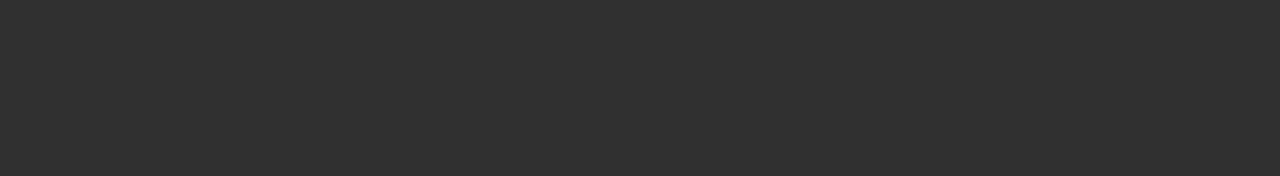
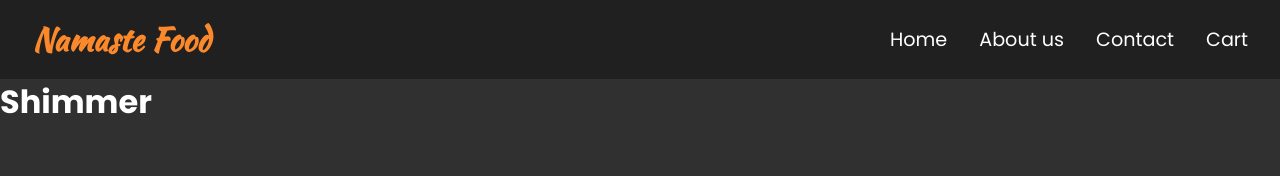
Before and after one commit to itisameerkhan/namaste-food, a React (Vite) app: page /restaurants/1 in a window 1280 px wide. Before the commit this address had no page. Shown: the top 176 px of the page. Built offline with nearby package versions, Linux system fonts and the light colour scheme; no server answers.

Commit message:
dynamic routing implemented

```diff
--- a/src/App.js
+++ b/src/App.js
@@ -6,6 +6,7 @@ import { createBrowserRouter, Outlet, RouterProvider } from "react-router-dom";
 import About from "./components/About";
 import Contact from "./components/Contact";
 import Error from "./components/Error";
+import RestaurantMenu from "./components/RestaurantMenu";
 
 const App = () => {
   return (
@@ -34,6 +35,10 @@ const appRouter = createBrowserRouter([
         path: "/contact",
         element: <Contact />,
       },
+      {
+        path: "/restaurants/:resId",
+        element: <RestaurantMenu />
+      }
     ],
   },
 ]);
--- a/src/components/Header.jsx
+++ b/src/components/Header.jsx
@@ -1,4 +1,5 @@
 import "./Header.scss";
+import { Link } from "react-router-dom";
 
 const Header = () => {
   return (
@@ -8,9 +9,13 @@ const Header = () => {
           <h1>Namaste Food</h1>
         </div>
         <div className="right">
-          <p>Home</p>
-          <p>About us</p>
-          <p>Contact</p>
+          <p>
+          <Link to={"/"}>Home</Link>
+          </p>
+          <p>
+            <Link to={"/about"}>About us</Link>
+          </p>
+          <p><Link to={"/contact"}>Contact</Link></p>
           <p>Cart</p>
         </div>
       </div>
--- a/src/components/Header.scss
+++ b/src/components/Header.scss
@@ -38,3 +38,12 @@ $primary-color-4: rgb(251, 137, 44);
 .header-temp {
   height: 78.4px;
 }
+
+a {
+  color: white;
+  text-decoration: none;
+
+  &:hover {
+    color: $primary-color-4;
+  }
+}
--- /dev/null
+++ b/src/components/RestaurantMenu.jsx
@@ -0,0 +1,31 @@
+import { useEffect, useState } from "react";
+import "./RestaurantMenu.scss";
+import ShimmerMenu from "./ShimmerMenu";
+
+const RestaurantMenu = () => {
+
+  const [resInfo, setResInfo] = useState(null);
+
+  useEffect(() => {
+    fetchMenu();
+  }, []);
+
+  const fetchMenu = async () => {
+    const data = await fetch(
+      "https://www.swiggy.com/dapi/menu/pl?page-type=REGULAR_MENU&complete-menu=true&lat=9.91850&lng=76.25580&restaurantId=59491&catalog_qa=undefined&submitAction=ENTER"
+    );
+    const json = await data.json();
+    console.log(json);
+    // setResInfo(json?.data?.cards[0]?.card?.card?.info);
+  };
+
+  console.log(resInfo);
+
+  return resInfo === null ? <ShimmerMenu /> : (
+    <div className="res-menu">
+      <h1>Restaurant Menu</h1>
+    </div>
+  );
+};
+
+export default RestaurantMenu;
--- /dev/null
+++ b/src/components/RestaurantMenu.scss
@@ -0,0 +1,4 @@
+$primary-color-1: #202020;
+$primary-color-2: #303030;
+$primary-color-3: #404040;
+$primary-color-4: rgb(251, 137, 44);
--- /dev/null
+++ b/src/components/ShimmerMenu.jsx
@@ -0,0 +1,11 @@
+import "./ShimmerList.scss";
+
+const ShimmerMenu = () => {
+  return (
+    <div className="shimmer-menu">
+        <h1>Shimmer</h1>
+    </div>
+  )
+}
+
+export default ShimmerMenu
```
Also changed, not shown: src/components/ShimmerMenu.scss (added).
